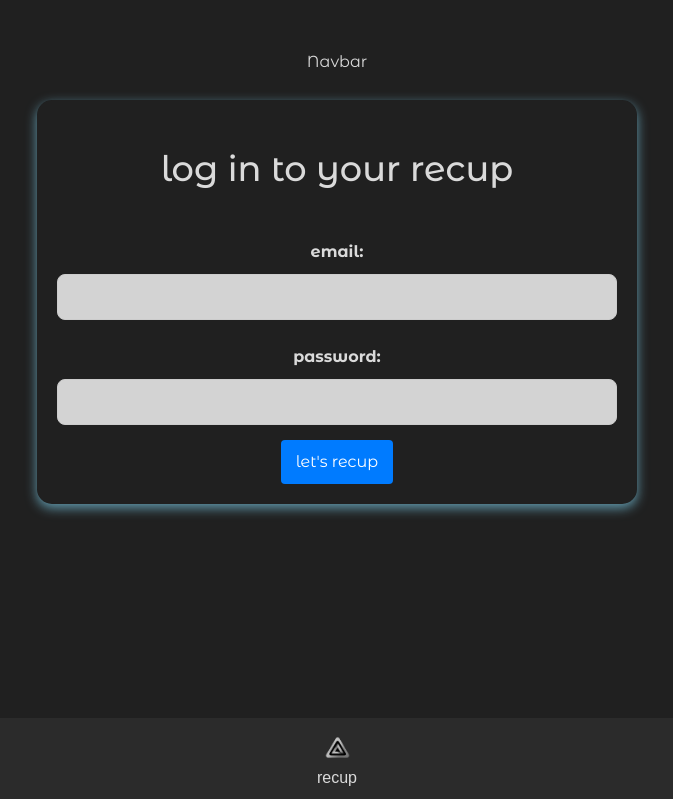
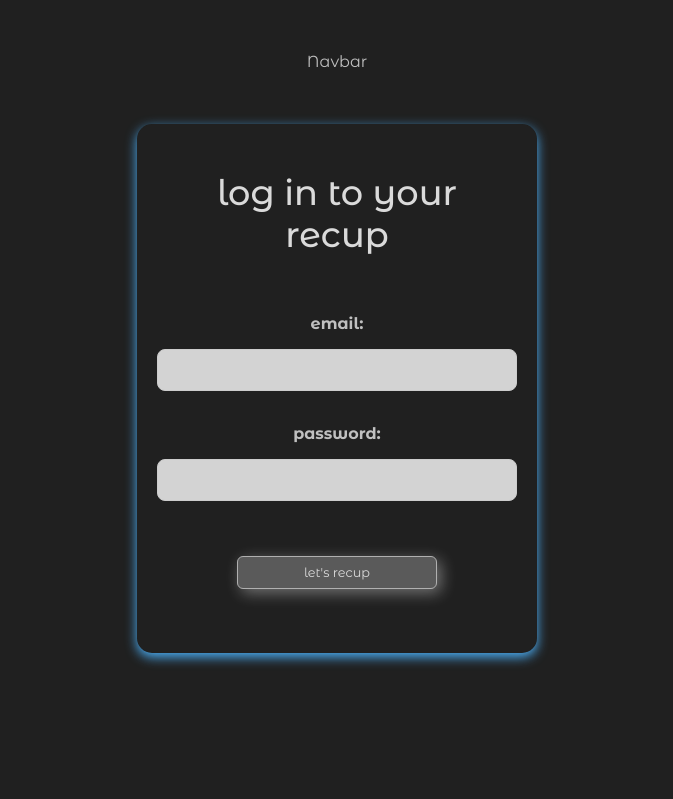
Before and after one commit to clasei/recup-client, a React (Vite) app: page /login in a window 1280 px wide. Shown: the top 799 px of the page, without its empty margins (303-976 px from the left). Built offline with nearby package versions, Linux system fonts and the light colour scheme; no server answers; a web font is replaced by a local one.

Commit message:
login signup forms updated

```diff
--- a/src/assets/styles/AllGeneral.css
+++ b/src/assets/styles/AllGeneral.css
@@ -32,7 +32,8 @@
 
 html, body {
   max-height: 100%;
-  color: #dadada !important;
+  /* color: #dadada !important; */
+  color: #c0c0c0 !important;
   background-color: #202020;
   padding-top: 25px;
   /* height: 100%; */
@@ -49,17 +50,19 @@ h1 {
   padding: 1rem;
   margin-bottom: 1.5rem;
   margin-top: 0;
+  color: #dadada !important;
 }
 
 h2 {
-  /* color: rgb(138, 179, 255); */
   padding: 1rem;
   margin-top: 1.5rem;
   font-size: 1.5rem;
+  color: #e6e6e6 !important;
 }
 
 h3, h4, p {
-  color: #E6E6E6 !important;
+  color: #e6e6e6 !important;
+
 }
 
 .text-muted {
@@ -127,7 +130,7 @@ img {
   min-width: 75px;
   border: solid 1px #b0b0b0 !important;
   box-shadow: 4px 4px 15px rgba(254, 254, 254, 0.373);
-  transition: transform 0.3s ease-in-out, box-shadow 0.3s ease-in-out !important;
+  transition: transform 0.3s ease-in-out, box-shadow 0.3s ease-in-out, font-weight 0.3s ease-in-out !important;
   /* margin-top: 50px !important; */
   margin: 1.5rem;
   padding: 0.35rem;
@@ -138,6 +141,7 @@ img {
   /* background-color: #616161 !important; */
   box-shadow: 6px 6px 20px rgba(254, 254, 254, 0.6);
   border: solid 1px rgb(76, 177, 249) !important;
+  font-weight: bold;
 }
 
 
@@ -153,7 +157,6 @@ img {
 .btn-top-again:hover, .btn-back:hover {
   box-shadow: 3px 3px 10px rgba(254, 254, 254, 0.6);
   /* border: solid 1px rgb(49, 49, 49) !important; */
-
 }
 
 
--- a/src/assets/styles/LoginSignup.css
+++ b/src/assets/styles/LoginSignup.css
@@ -1,38 +1,28 @@
 /* SIGNUP ----------------------------- */
 
-form {
+.signup-login {
   max-width: 400px;
-  margin: 0 auto;
+  width: 90%;
+  margin: 2.5rem auto;
+  padding-top: 2rem;
+  padding-bottom: 2.5rem;
   display: flex;
   flex-direction: column;
 }
 
 label {
-  margin: 10px 0 5px;
+  margin: 0.5rem;
+  margin-top: 1rem;
   font-weight: bold;
 }
 
 input {
-  padding: 8px;
-  margin-bottom: 15px;
+  padding: 0.5rem !important;
+  margin-bottom: 1rem;
   border: 1px solid #ccc;
-  border-radius: 4px;
+  border-radius: 5px;
 }
 
-button {
-  padding: 10px 15px;
-  background-color: #007bff;
-  color: white;
-  border: none;
-  border-radius: 4px;
-  cursor: pointer;
+.btn-primary {
+  margin-top: 2.5rem;
 }
-
-button:hover {
-  background-color: #0056b3;
-}
-
-p {
-  color: red;
-  font-size: 0.9em;
-}
--- a/src/assets/styles/RecContentForm.css
+++ b/src/assets/styles/RecContentForm.css
@@ -11,7 +11,7 @@ form {
   padding-top: 2rem;
   max-width: 600px;
   margin: 1rem auto;
-  box-shadow: 0 4px 12px rgba(136, 224, 254, 0.634);
+  box-shadow: 0 4px 12px rgb(76, 177, 249);
   display: flex;
   flex-direction: column;
   align-items: center;
--- a/src/components/forms/NewContentRecForm.jsx
+++ b/src/components/forms/NewContentRecForm.jsx
@@ -173,7 +173,7 @@ function NewContentRecForm() {
 
             {/* here comes cloudinary */}
             <div className="mb-1">
-              <label htmlFor="media" className="form-label">drop here a good image for this content</label>
+              <label htmlFor="media" className="form-label">drop a good image for this content</label>
               <input type="file" className="form-control" id="media" onChange={handleFileUpload} disabled={isUploading} />
               {isUploading && <h3>... uploading image</h3>}
               {mediaUrl && <img src={mediaUrl} alt="Preview" width={200} />}
--- a/src/components/recups/RecupList.jsx
+++ b/src/components/recups/RecupList.jsx
@@ -78,7 +78,6 @@ function RecupList() {
     )}
 
 
-
     {/* cloudinary goes here... */}
     {mediaUrl && (
       <div className="image-container text-center mb-4">
--- a/src/pages/auth/LoginPage.jsx
+++ b/src/pages/auth/LoginPage.jsx
@@ -33,7 +33,7 @@ function LoginPage() {
   }
 
   return (
-    <form onSubmit={handleSubmit}>
+    <form className="signup-login" onSubmit={handleSubmit}>
 
       <h1>log in to your recup</h1>
 
@@ -45,7 +45,7 @@ function LoginPage() {
 
       {errorMessage && <p>{errorMessage}</p>}
 
-      <button type="submit">let's recup</button>
+      <button type="submit" className="btn btn-primary">let's recup</button>
     </form>
   )
 }
--- a/src/pages/auth/SignupPage.jsx
+++ b/src/pages/auth/SignupPage.jsx
@@ -33,7 +33,7 @@ function SignupPage() {
   }
 
   return (
-    <form onSubmit={handleSubmit}>
+    <form className="signup-login" onSubmit={handleSubmit}>
 
       <h1>create your recup account</h1>
 
@@ -48,7 +48,7 @@ function SignupPage() {
 
       {errorMessage && <p>{errorMessage}</p>}
 
-      <button type="submit">join the recup</button>
+      <button type="submit" className="btn btn-primary">join the recup</button>
     </form>
   )
 }
```
